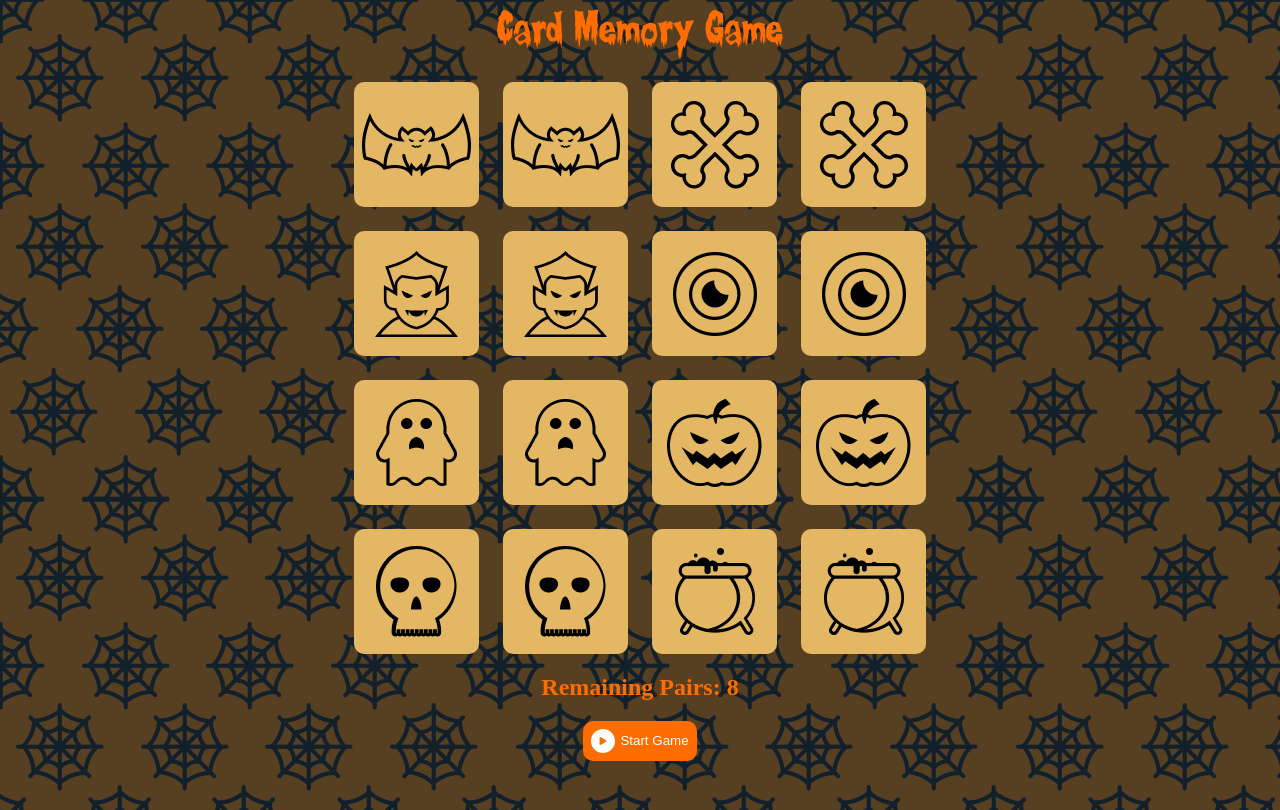
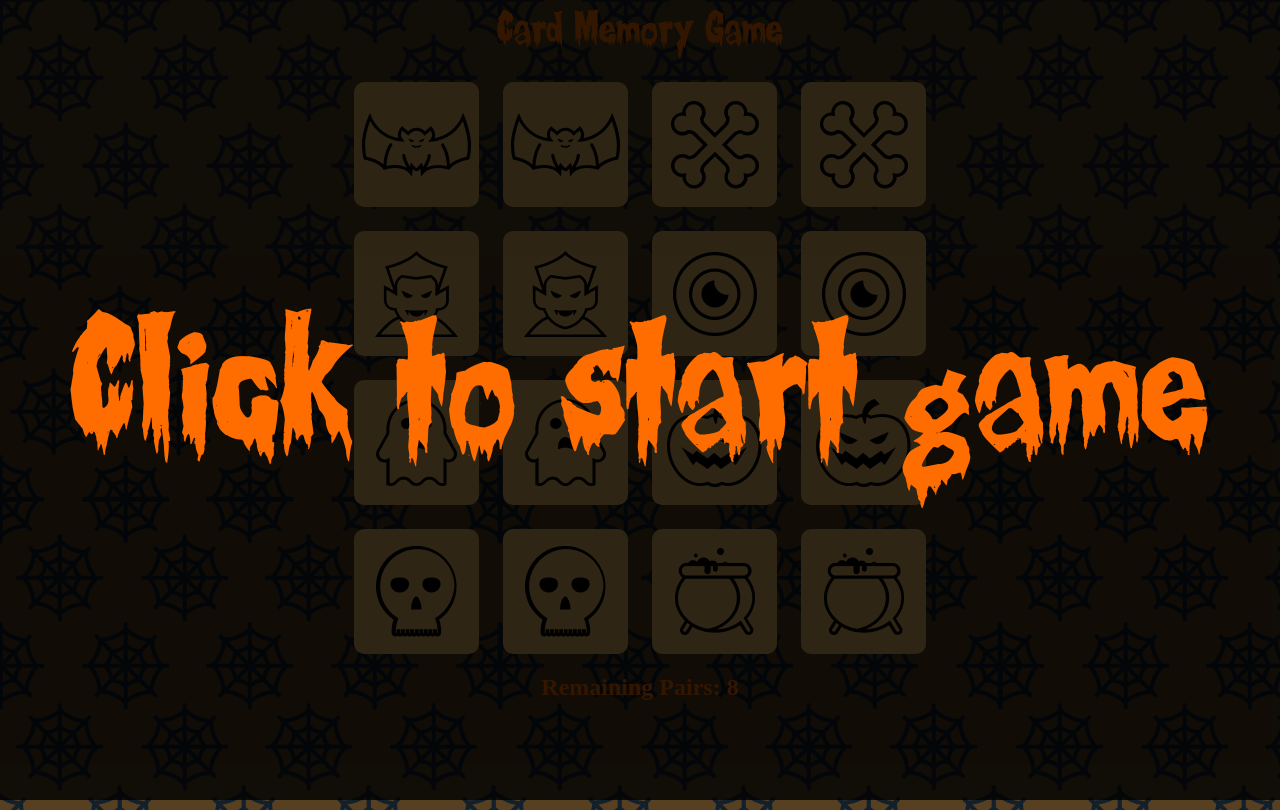
Before and after one commit to petsurov/vue-cards, a Vue app: page / in a window 1280 px wide. Built offline with nearby package versions, Linux system fonts and the light colour scheme.

Commit message:
add count turns function

```diff
--- a/src/App.vue
+++ b/src/App.vue
@@ -11,9 +11,12 @@
     @select-card="flipCard"
     />
   </transition-group>
+  <div id="start-text" @click="startGame" class="overlay-text visible">Click to start game</div>
+  <div id="victory-text" class="overlay-text">VICTORY
+    <span id="turns-text" class="overlay-text-small"></span>
+    <span id="restart-text" @click="startGame" class="overlay-text-restart">Click to Restart</span>
+  </div>
   <h2>{{ status }}</h2>
-  <button v-if="newGame" @click="startGame" class="button" ><img src="Images/play.svg" alt="Restart Icon"/> Start Game </button>
-  <button v-else @click="restartGame" class="button" ><img src="Images/restart.svg" alt="Restart Icon"/> Restart Game </button>
 </template>
 
 <script>
@@ -31,14 +34,21 @@ export default {
     const cardList = ref([])
     const userSelection = ref([])
     const newGame = ref(true)
+    var turns = 0
 
     const startGame = () => {
+      const start = document.getElementById("start-text")
+      const victory = document.getElementById("victory-text")
+      victory.classList.remove('visible')
+      start.classList.remove('visible')
       newGame.value = false
       restartGame()
     }
     const status = computed(() => {
       if (remainingPairs.value === 0) {
-        return 'Player wins!'
+        const victory = document.getElementById("victory-text")
+        document.getElementById("turns-text").textContent=`Turns: ${turns}`
+        return victory.classList.add('visible')
       } else {
         return `Remaining Pairs: ${remainingPairs.value}`
       }
@@ -104,7 +114,6 @@ export default {
       }
     }
 
-    //example
     watch(remainingPairs, currentValue => {
       if (currentValue === 0) {
         runConfetti()
@@ -119,11 +128,14 @@ export default {
         if (firstCard.faceValue === secondCard.faceValue) {
           cardList.value[firstCard.position].matched = true
           cardList.value[secondCard.position].matched = true
+          turns+=1
+
         } else {
           setTimeout(() => {
             cardList.value[firstCard.position].visible = false
             cardList.value[secondCard.position].visible = false
-          }, 2000)
+            turns+=1
+          }, 500)
         }
         userSelection.value.length = 0
       }
@@ -154,6 +166,7 @@ html, body{
   padding: 0;
 }
 
+
 h1{
   margin-top: 0;
   font-family: Creepy, serif;
@@ -183,6 +196,48 @@ h1{
   justify-content: center;
 }
 
+.overlay-text {
+  display: none;
+  position: fixed;
+  top: 0;
+  left: 0;
+  right: 0;
+  bottom: 0;
+  justify-content: center;
+  align-items: center;
+  z-index: 100;
+  font-family: Creepy, serif;
+  cursor: default;
+}
+
+.overlay-text-small {
+  font-size: .3em;
+  font-family:fantasy;
+  cursor: default;
+}
+.overlay-text-restart {
+  font-size: .3em;
+  color: #692323;
+  cursor: default;
+}
+
+.overlay-text.visible {
+  display: flex;
+  flex-direction: column;
+  animation: overlay-grow 500ms forwards;
+}
+
+@keyframes overlay-grow {
+  from {
+    background-color: rgba(0, 0, 0, 0);
+    font-size: 0;
+  }
+  to {
+    background-color: rgba(0, 0, 0, .8);
+    font-size: 10em;
+  }
+}
+
 .button {
   background-color: #FF6D00;
   color: #fff;
```
